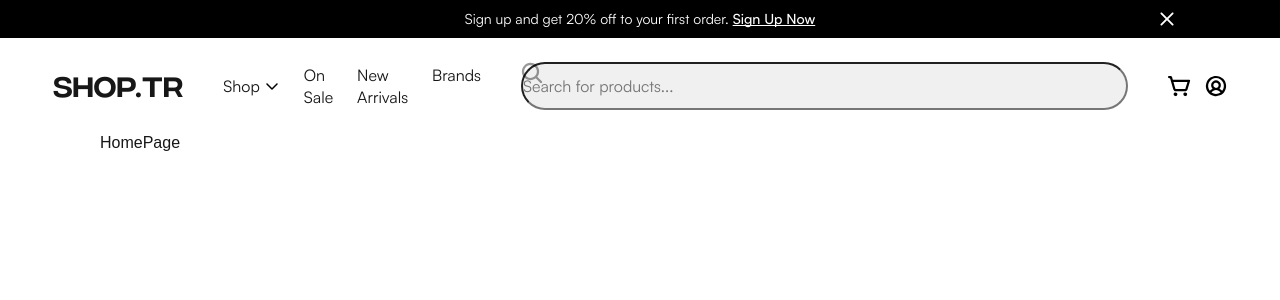
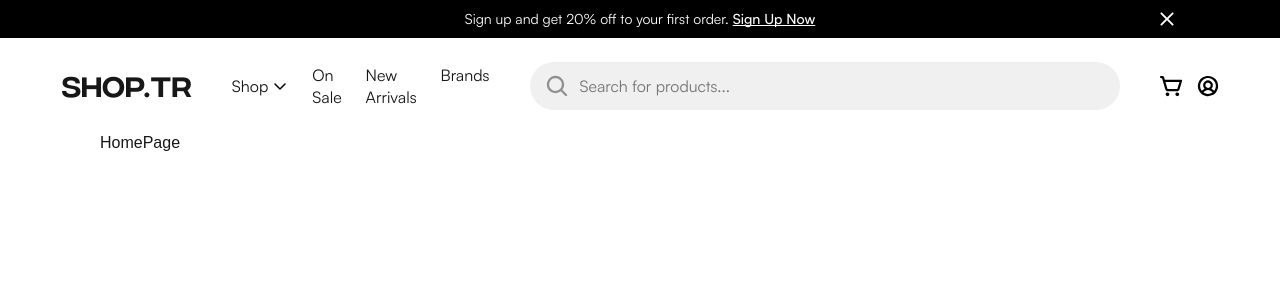
Before and after one commit to TretCreation/ecommerce-frontend-nextjs-15, a Next.js app: page / in a window 1280 px wide. Shown: the top 300 px of the page. Built offline with nearby package versions, Linux system fonts and the light colour scheme.

Commit message:
styled: Searchbox

```diff
--- a/src/components/ui/searchbox/SearchBox.module.scss
+++ b/src/components/ui/searchbox/SearchBox.module.scss
@@ -1,17 +1,25 @@
 .searchbox {
   display: flex;
+  align-items: center;
+  background: #f0f0f0;
+  width: 607px;
+  height: 48px;
+  border-radius: 62px;
 
   .input {
-    background: #f0f0f0;
-    width: 607px;
-    height: 48px;
+    width: 540px;
+    outline: none;
+    background: transparent;
+    border: none;
     font-family: var(--font-satoshi);
     font-weight: 400;
     font-size: 16px;
-    border-radius: 62px;
+    margin-left: 12px;
+    color: #000;
   }
 
   .icon {
-    position: absolute;
+    margin-left: 16px;
+    /* position: absolute; */
   }
 }
--- a/src/components/ui/searchbox/SearchBox.tsx
+++ b/src/components/ui/searchbox/SearchBox.tsx
@@ -5,8 +5,8 @@ import FindIcon from "@/public/icons/find.svg"
 const SearchBox = () => {
   return (
     <div className={styles.searchbox}>
+      <FindIcon className={styles.icon} />
       <input type='text' placeholder='Search for products...' className={styles.input} />
-      <FindIcon className={styles.icon} />
     </div>
   )
 }
```
